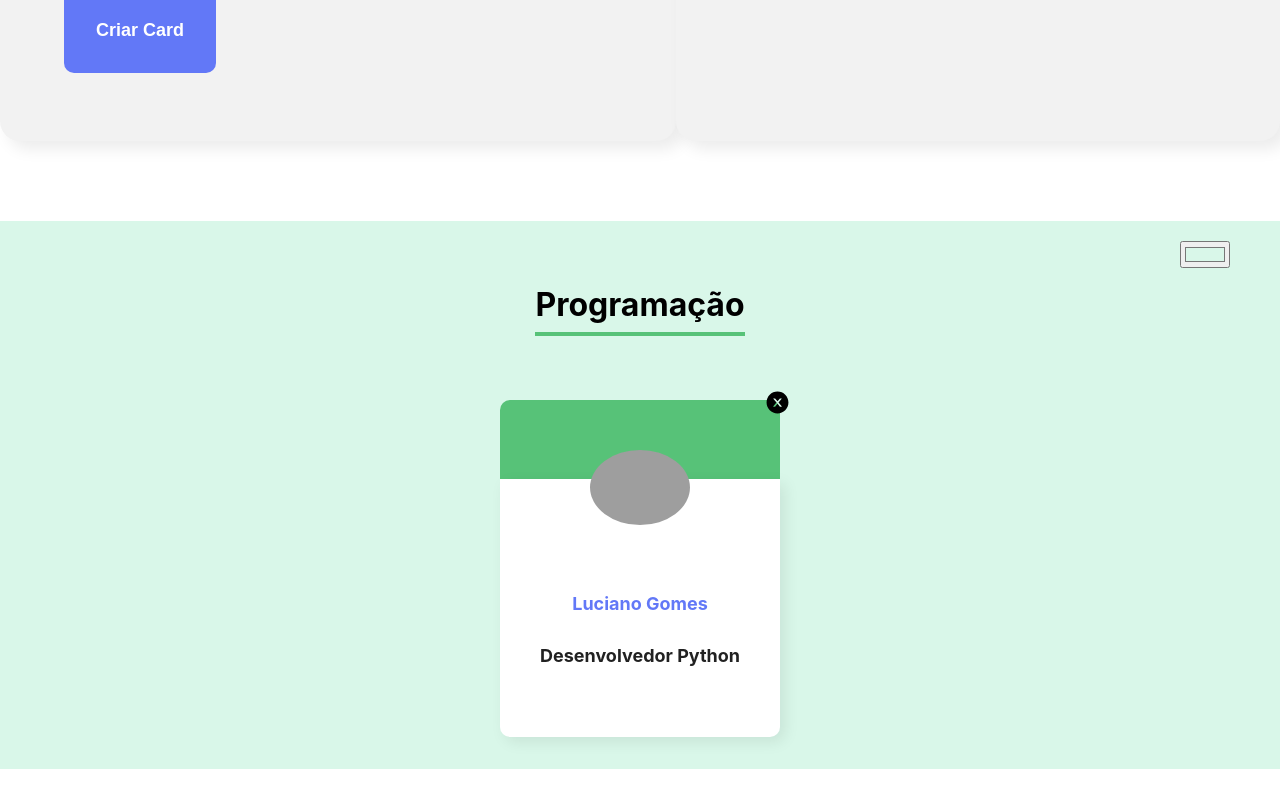
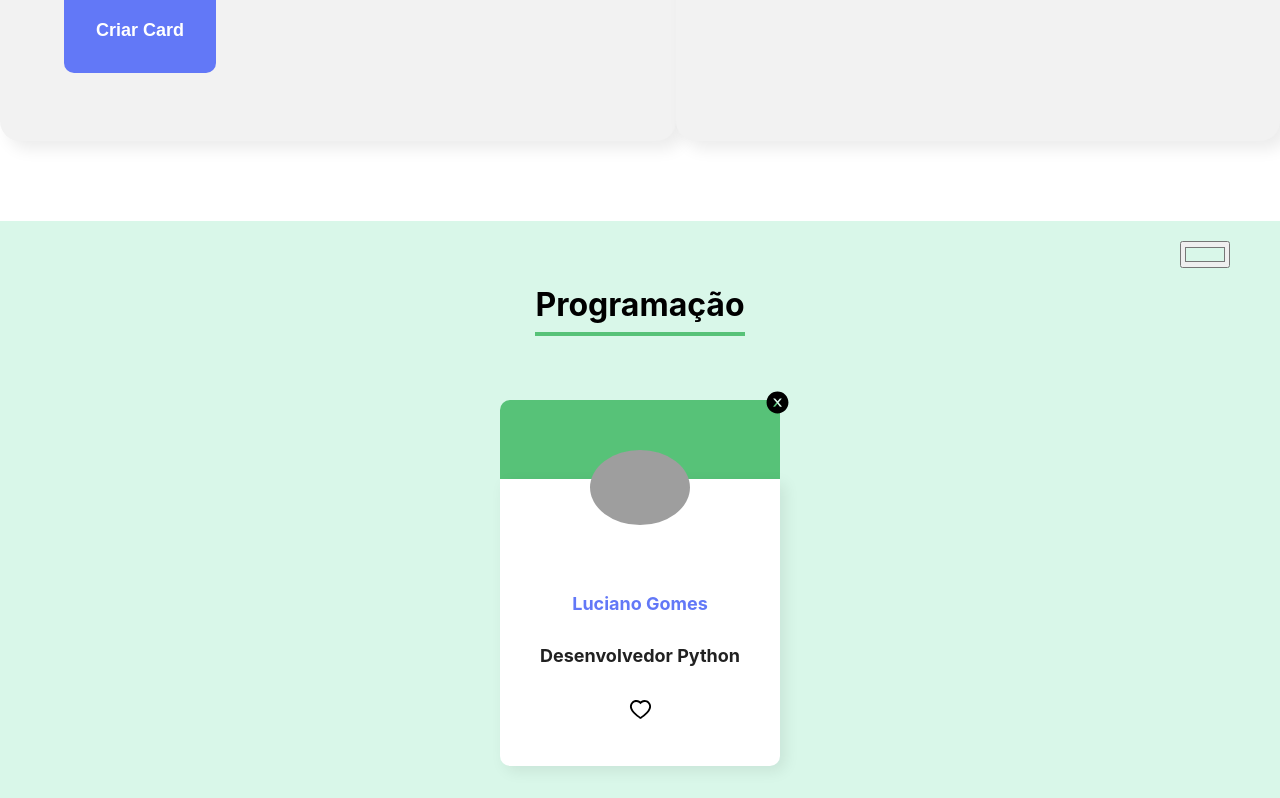
Before and after one commit to lucianogomes02/organo-react, a React (Create React App) app: page / in a window 1280 px wide. Shown: the part 1285-2083 px from the top of the page. Before the commit the page ends 2054 px from the top, so only its background shows below. Built offline with nearby package versions, Linux system fonts and the light colour scheme; grey boxes are pictures that could not be loaded; the HTML template or start-up script is replaced by a standard one.

Commit message:
feat(src/componentes/Colaborador/Colaborador.js): implementa funcionalidade de favoritar colaborador

```diff
--- a/src/App.js
+++ b/src/App.js
@@ -10,42 +10,49 @@ function App() {
         [
             {
                 id: uuidv4(),
+                favorito: false,
                 nome: "Programação",
                 corPrimaria: "#57C278",
                 corSecundaria: "#D9F7E9"
             },
             {
                 id: uuidv4(),
+                favorito: false,
                 nome: "Front-end",
                 corPrimaria: "#82CFFA",
                 corSecundaria: "#E8F8FF"
             },
             {
                 id: uuidv4(),
+                favorito: false,
                 nome: "Data Science",
                 corPrimaria: "#A6D157",
                 corSecundaria: "#F0F8E2"
             },
             {
                 id: uuidv4(),
+                favorito: false,
                 nome: "DevOps",
                 corPrimaria: "#E06B69",
                 corSecundaria: "#FDE7E8"
             },
             {
                 id: uuidv4(),
+                favorito: false,
                 nome: "UX e Design",
                 corPrimaria: "#DB6EBF",
                 corSecundaria: "#FAE9F5"
             },
             {
                 id: uuidv4(),
+                favorito: false,
                 nome: "Mobile",
                 corPrimaria: "#FFBA05",
                 corSecundaria: "#FFF5D9"
             },
             {
                 id: uuidv4(),
+                favorito: false,
                 nome: "Inovação e Gestão",
                 corPrimaria: "#FF8A29",
                 corSecundaria: "#FFEEDF"
@@ -89,6 +96,13 @@ function App() {
         setTimes([...times, {...novoTime, id: uuidv4()}])
     }
 
+    function resolverFavorito(id) {
+        setColaboradores(colaboradores.map(colaborador => {
+            if (colaborador.id === id) colaborador.favorito = !colaborador.favorito;
+            return colaborador
+        }))
+    }
+
   return (
     <div className="App">
       <Banner/>
@@ -111,6 +125,7 @@ function App() {
             }
             mudarCor={mudarCorDoTime}
             aoDeletar={deletarColaborador}
+            aoFavoritar={resolverFavorito}
       />)}
     </div>
   )
--- a/src/componentes/Colaborador/Colaborador.css
+++ b/src/componentes/Colaborador/Colaborador.css
@@ -42,3 +42,7 @@
     right: -10px;
     top: -10px;
 }
+
+.favoritar {
+    margin-top: 20px;
+}
--- a/src/componentes/Colaborador/Colaborador.js
+++ b/src/componentes/Colaborador/Colaborador.js
@@ -1,8 +1,18 @@
-import { AiFillCloseCircle } from 'react-icons/ai'
+import { AiFillCloseCircle, AiFillHeart, AiOutlineHeart } from 'react-icons/ai'
 import './Colaborador.css'
 
-const Colaborador = ({ colaborador, corDeFundo, aoDeletar }) => {
+const Colaborador = ({ colaborador, corDeFundo, aoDeletar, aoFavoritar }) => {
     const estiloCabecalho = {backgroundColor: corDeFundo}
+
+    function favoritar() {
+        aoFavoritar(colaborador.id)
+    }
+
+    const propsFavorito = {
+        size: 25,
+        onClick: favoritar
+    }
+
     return (
         <div className='colaborador'>
             <AiFillCloseCircle
@@ -16,6 +26,11 @@ const Colaborador = ({ colaborador, corDeFundo, aoDeletar }) => {
             <div className='rodape'>
                 <h4>{colaborador.nome}</h4>
                 <h5>{colaborador.cargo}</h5>
+                <div className='favoritar'>
+                    {colaborador.favorito
+                        ? <AiFillHeart {...propsFavorito} color={'#ff0000'} />
+                        : <AiOutlineHeart {...propsFavorito} /> }
+                </div>
             </div>
         </div>
     )
--- a/src/componentes/Time/Time.js
+++ b/src/componentes/Time/Time.js
@@ -1,7 +1,7 @@
 import './Time.css'
 import Colaborador from "../Colaborador/Colaborador";
 
-const Time = ({ colaboradores, time, mudarCor, aoDeletar }) => {
+const Time = ({ colaboradores, time, mudarCor, aoDeletar, aoFavoritar }) => {
     const cssSection = { backgroundColor: time.corSecundaria }
     const cssH3 = {borderColor: time.corPrimaria}
 
@@ -18,6 +18,7 @@ const Time = ({ colaboradores, time, mudarCor, aoDeletar }) => {
                                 colaborador={colaborador}
                                 corDeFundo={time.corPrimaria}
                                 aoDeletar={aoDeletar}
+                                aoFavoritar={aoFavoritar}
                             />
                         }
                     )
```
